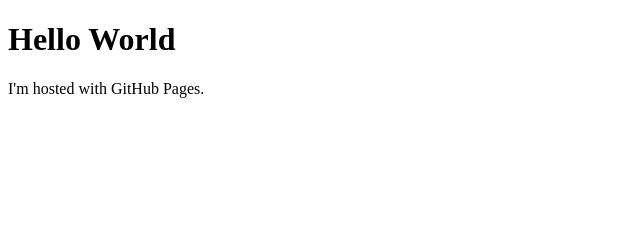
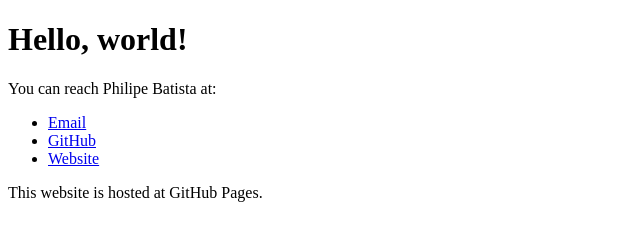
Before and after one commit to philipebatist/philipebatist.github.io, a plain HTML site: page index.html in a window 1280 px wide. Shown: the whole page, without its empty margins (0-640 px from the left). Drawn offline with Linux system fonts and the light colour scheme.

Commit message:
Update index.html
Added some basic contact information (email and GitHub).

```diff
--- a/index.html
+++ b/index.html
@@ -1,7 +1,17 @@
 <!doctype html>
 <html>
-<body>
-<h1>Hello World</h1>
-<p>I'm hosted with GitHub Pages.</p>
-</body>
+  <head>
+    <meta charset="utf-8">
+    <title>Philipe Batista</title>
+  </head>
+  <body>
+    <h1>Hello, world!</h1>
+      <p>You can reach Philipe Batista at:</p>
+      <ul>
+        <li><a href="mailto:philipebatista.dev@gmail.com">Email</a></li>
+        <li><a href="https://github.com/philipebatista">GitHub</a></li>
+        <li><a href="https://philipebatista.dev">Website</a></li>
+      </ul>
+    <p>This website is hosted at GitHub Pages.</p>
+  </body>
 </html>
```
